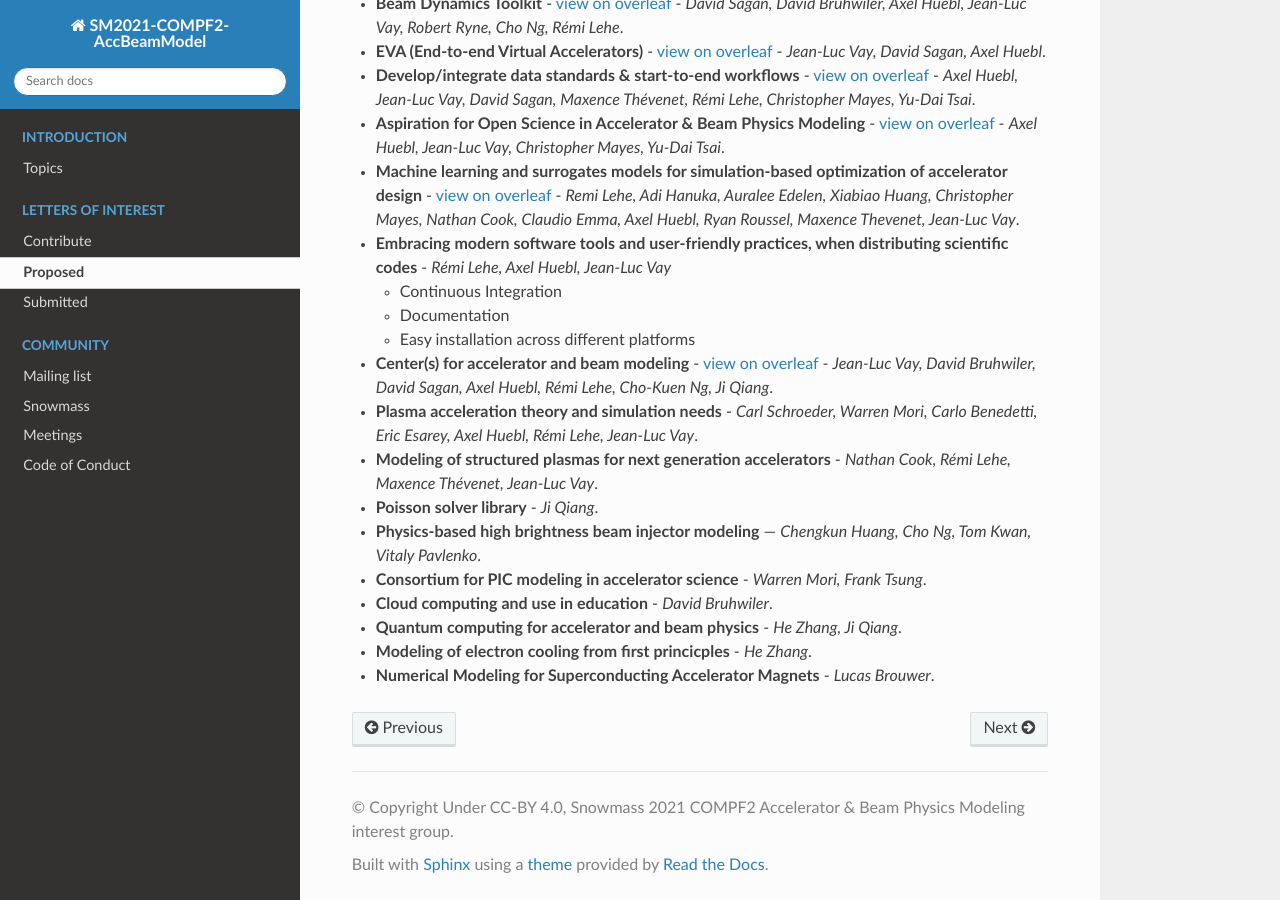
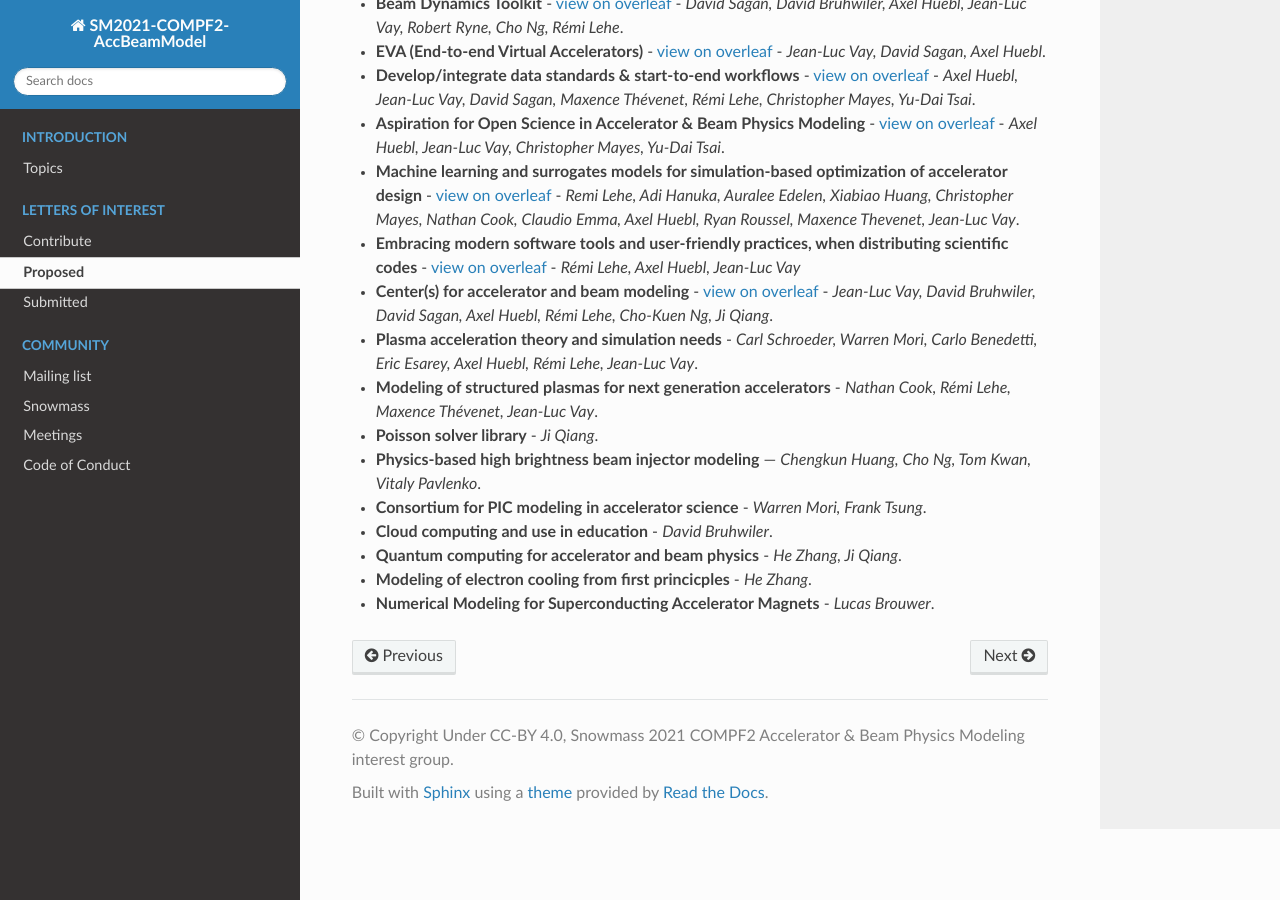
Before and after one commit to snowmass-compf2-accbeammodel/snowmass-compf2-accbeammodel.github.io, a Sphinx documentation site: the page built from docs/source/loi/proposed.rst, in a window 1280 px wide and 900 px high, scrolled down 576 px. Built offline with Sphinx 7.4.7 and the Read the Docs theme 2.0.0, drawn with Linux system fonts in a browser that asks for light colours.

Commit message:
Update proposed.rst

```diff
--- a/docs/source/loi/proposed.rst
+++ b/docs/source/loi/proposed.rst
@@ -20,11 +20,7 @@ For all other LOIs, please contact the mailing list for feedback.
 - **Develop/integrate data standards & start-to-end workflows** - `view on overleaf <https://www.overleaf.com/read/xhkzttqhhkbk>`_ - *Axel Huebl, Jean-Luc Vay, David Sagan, Maxence Thévenet, Rémi Lehe, Christopher Mayes, Yu-Dai Tsai*.
 - **Aspiration for Open Science in Accelerator & Beam Physics Modeling** - `view on overleaf <https://www.overleaf.com/read/bwntmgkyvyvc>`_ - *Axel Huebl, Jean-Luc Vay, Christopher Mayes, Yu-Dai Tsai*.
 - **Machine learning and surrogates models for simulation-based optimization of accelerator design** - `view on overleaf <https://www.overleaf.com/read/nmfxffwgvjgf>`_ - *Remi Lehe, Adi Hanuka, Auralee Edelen, Xiabiao Huang, Christopher Mayes, Nathan Cook, Claudio Emma, Axel Huebl, Ryan Roussel, Maxence Thevenet, Jean-Luc Vay*.
-- **Embracing modern software tools and user-friendly practices, when distributing scientific codes** - *Rémi Lehe, Axel Huebl, Jean-Luc Vay*
-
-  - Continuous Integration
-  - Documentation
-  - Easy installation across different platforms
+- **Embracing modern software tools and user-friendly practices, when distributing scientific codes** - `view on overleaf <https://www.overleaf.com/read/jfqrjwybfhyw>`_ - *Rémi Lehe, Axel Huebl, Jean-Luc Vay*
 - **Center(s) for accelerator and beam modeling** - `view on overleaf <https://www.overleaf.com/read/pvzdxzstdnpy>`_ - *Jean-Luc Vay, David Bruhwiler, David Sagan, Axel Huebl, Rémi Lehe, Cho-Kuen Ng, Ji Qiang*.
 - **Plasma acceleration theory and simulation needs** - *Carl Schroeder, Warren Mori, Carlo Benedetti, Eric Esarey, Axel Huebl, Rémi Lehe, Jean-Luc Vay*.
 - **Modeling of structured plasmas for next generation accelerators** - *Nathan Cook, Rémi Lehe, Maxence Thévenet, Jean-Luc Vay*.
```
